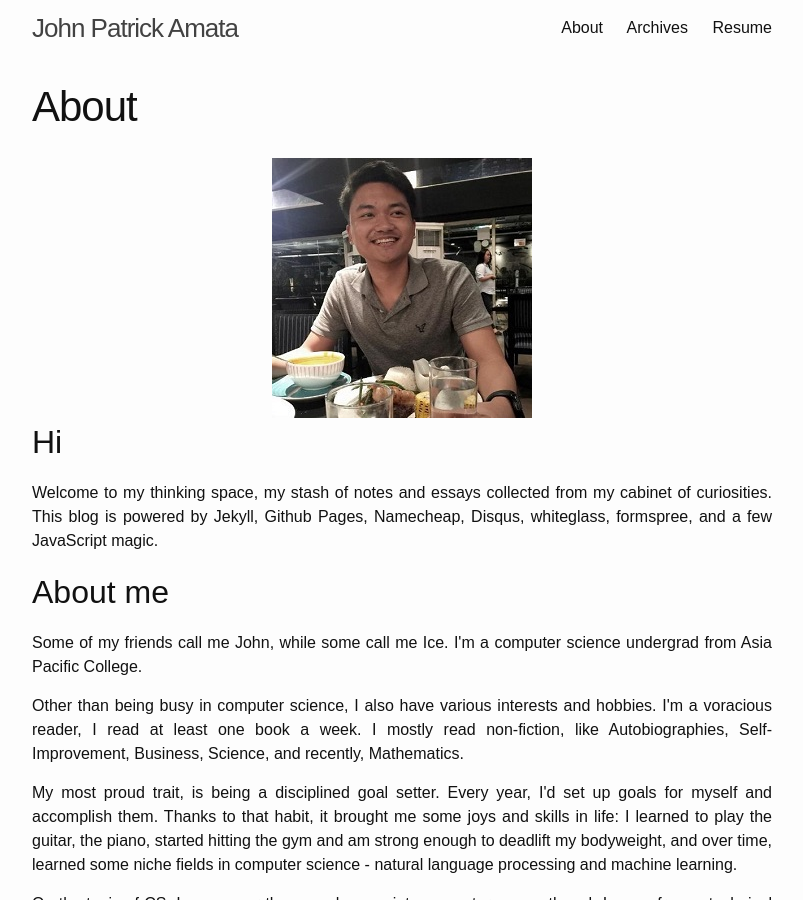
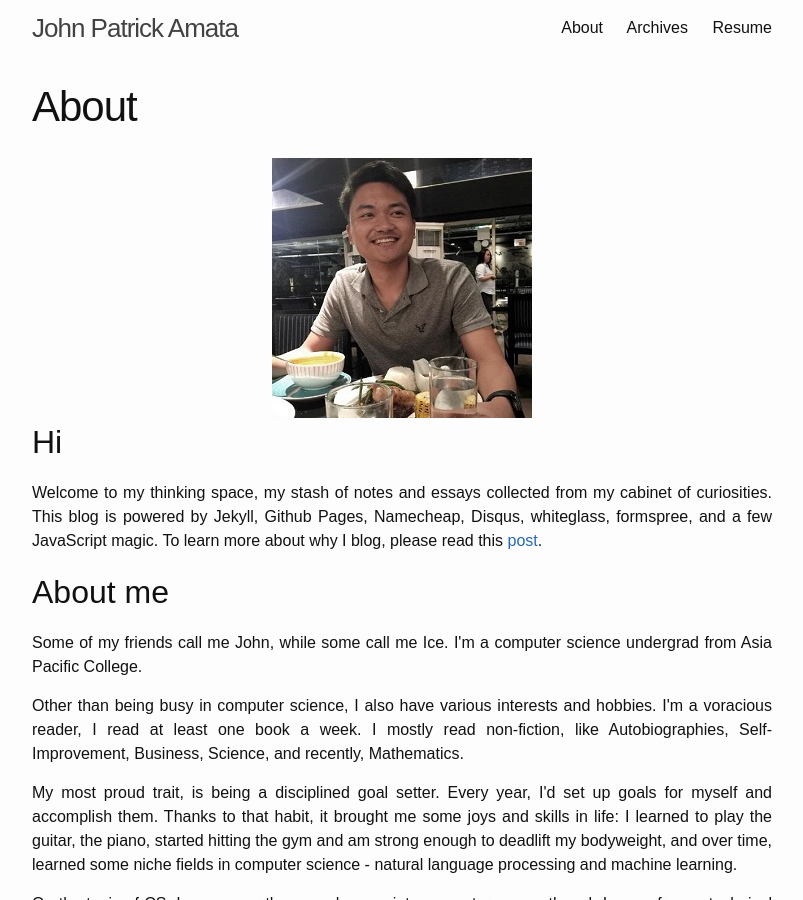
Before and after one commit to jpamata/jpamata.github.io, a Jekyll site: the page built from about.md, in a window 1280 px wide and 900 px high. Shown: the whole window, without its empty margins (238-1041 px from the left). Built offline with Jekyll 4.4.1, drawn with Linux system fonts in a browser that asks for light colours; comment, search, counter and statistics services are not loaded.

Commit message:
Update about.md

```diff
--- a/about.md
+++ b/about.md
@@ -7,7 +7,7 @@
 <img src="/assets/profile.JPG"/>
 </center>
 ## Hi
-<p align="justify">Welcome to my thinking space, my stash of notes and essays collected from my cabinet of curiosities. This blog is powered by Jekyll, Github Pages, Namecheap, Disqus, whiteglass, formspree, and a few JavaScript magic.</p>
+<p align="justify">Welcome to my thinking space, my stash of notes and essays collected from my cabinet of curiosities. This blog is powered by Jekyll, Github Pages, Namecheap, Disqus, whiteglass, formspree, and a few JavaScript magic. To learn more about why I blog, please read this <a href="http://johnamata.com/2016/06/23/i-blog-because/">post</a>.</p>
 
 ## About me
 <p align="justify">Some of my friends call me John, while some call me Ice. I'm a computer science undergrad from Asia Pacific College.</p>
```
